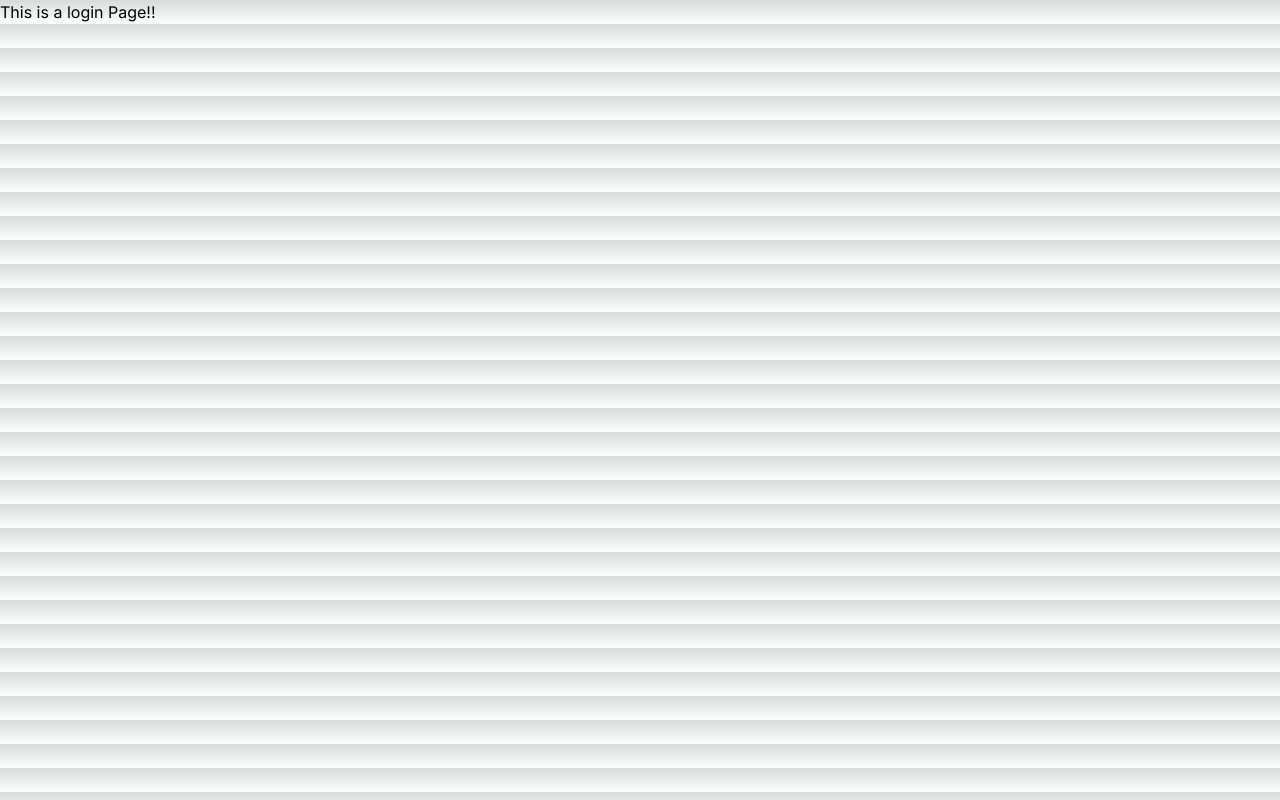
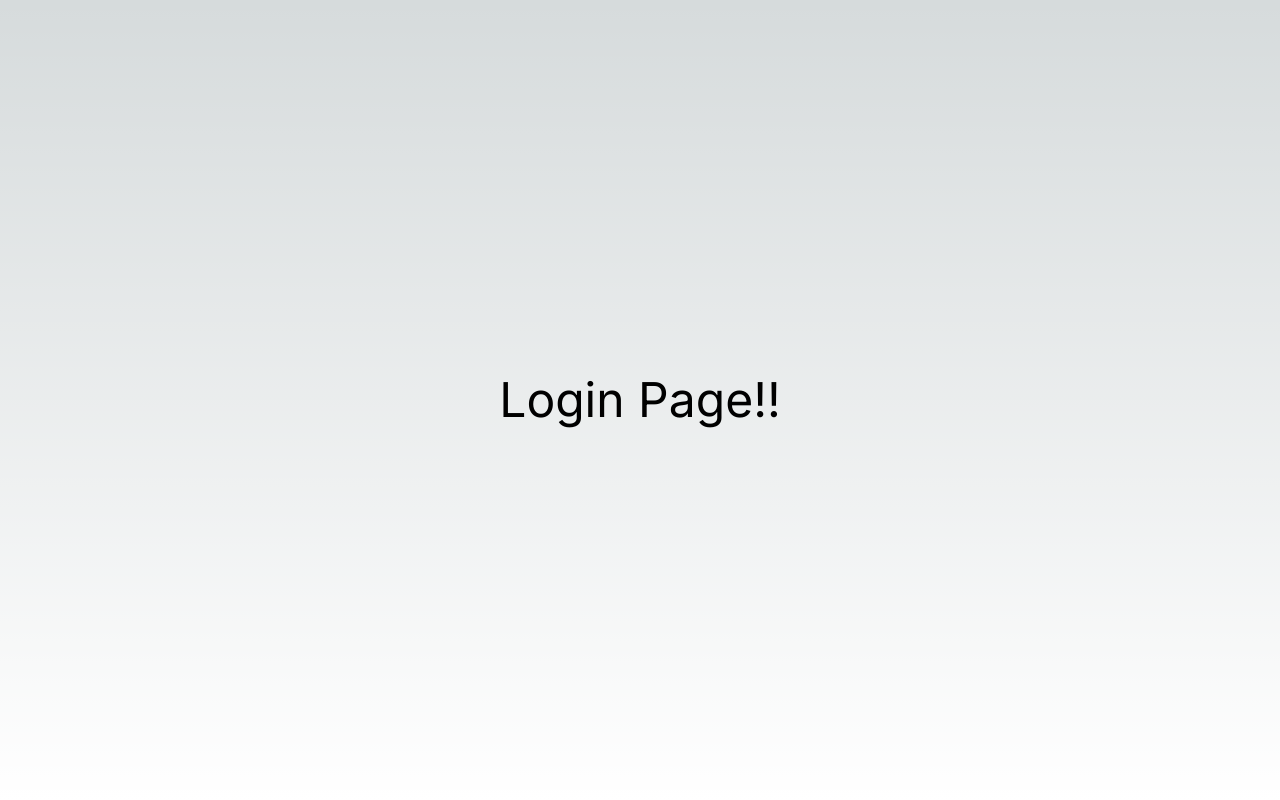
Before and after one commit to ankush-web-eng/Next-js-Project, a Next.js app: page /login in a window 1280 px wide. Built offline with nearby package versions, Linux system fonts and the light colour scheme.

Commit message:
Second commit

```diff
--- a/src/app/login/page.jsx
+++ b/src/app/login/page.jsx
@@ -1,4 +1,4 @@
-"use Client"
+"use client"
 import React from 'react'
 import Link from 'next/link'
 import { Axios } from 'axios'
@@ -12,10 +12,14 @@ export default function LoginPage(){
         username : ""
     })
 
+    const onSignup =  async() =>{
+
+    }
+
     return (
         <div>
-            <h1>
-                This is a login Page!!
+            <h1 className='flex justify-center items-center h-screen text-5xl'>
+                Login Page!!
             </h1>
         </div>
     )
```
